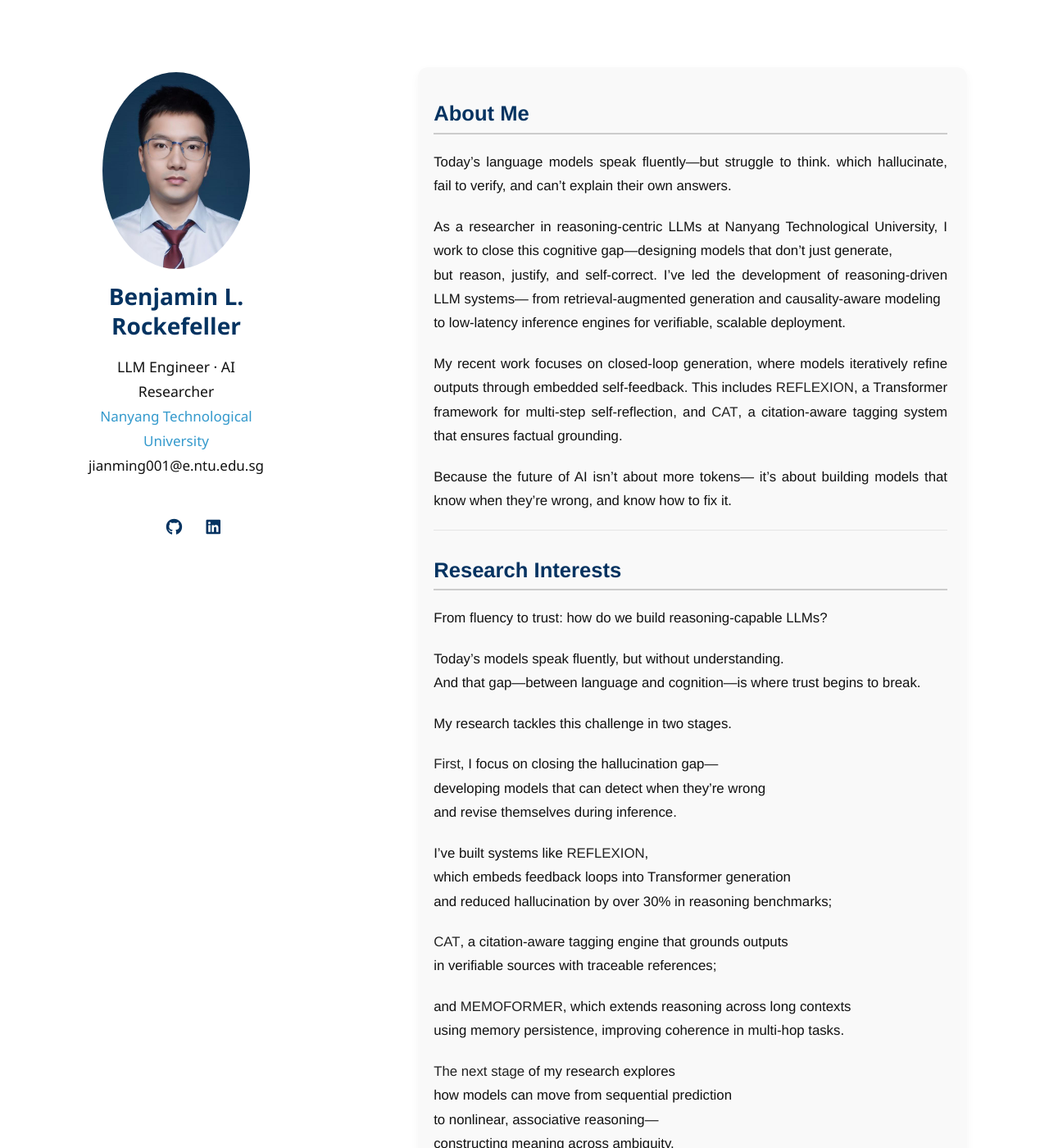
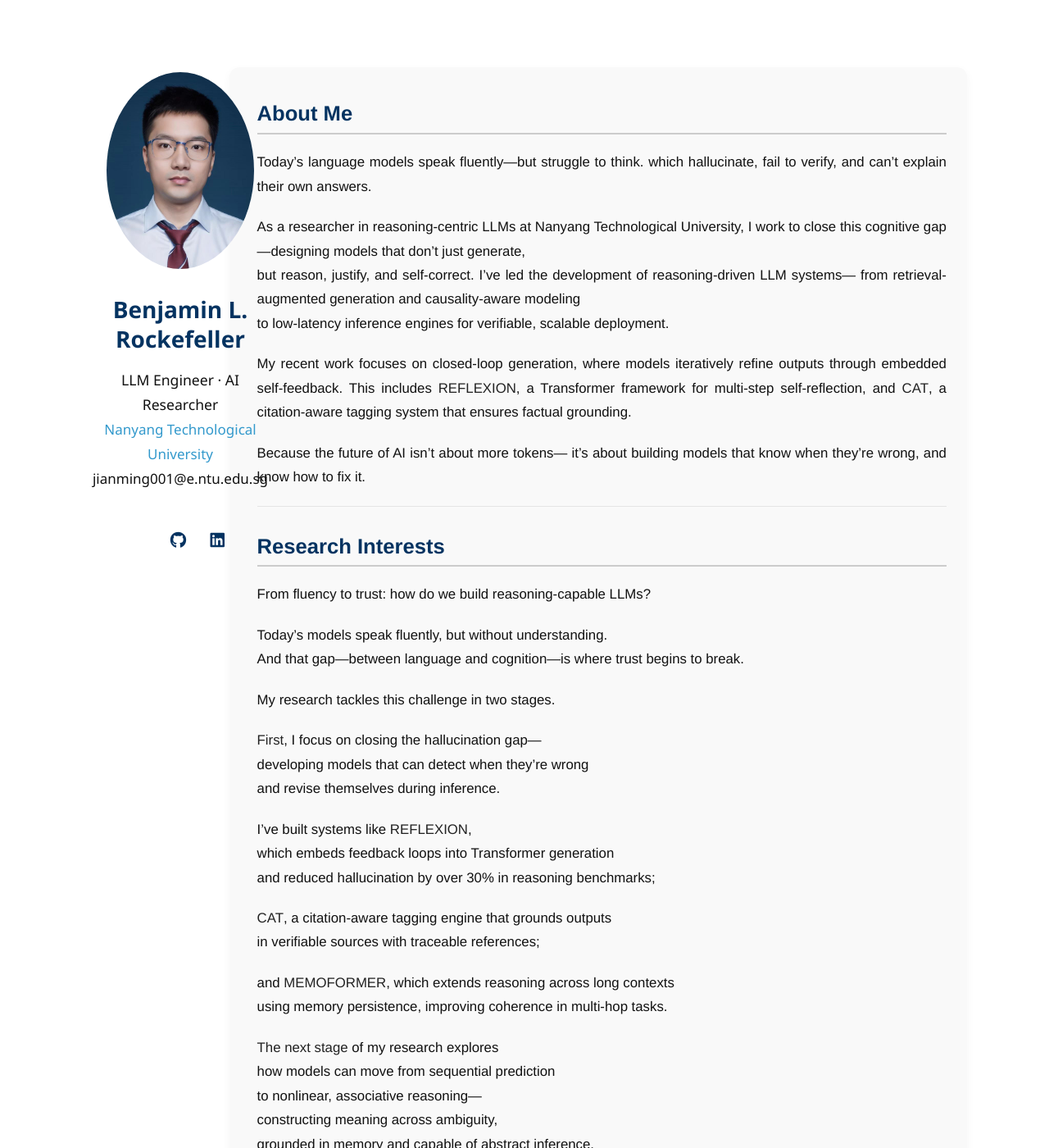
Before and after one commit to BenjaminRockefeller/benjaminrockefeller.github.io, a Jekyll site: the page built from index.md, in a window 1280 px wide and 1400 px high. Shown: the whole window at 82% size. Built offline with Jekyll 4.4.1, drawn with Linux system fonts in a browser that asks for light colours; a style sheet for code colours, icons or effects is not loaded; our own code applies the rules of GitHub Pages for plain Markdown files.

Commit message:
Update minimal-light.scss

```diff
--- a/_sass/minimal-light.scss
+++ b/_sass/minimal-light.scss
@@ -1012,102 +1012,57 @@ section p {
   margin-bottom: 1.2em !important;
   word-break: break-word;
 }
-/* ✅ 统一布局逻辑，避免文字压住头像 */
-
+/* 最外层横向布局 */
 .wrapper {
-  width: 1160px;
-  margin: 0 auto;
   display: flex;
   flex-direction: row;
   align-items: flex-start;
+  width: 100%;
+  max-width: 1080px;
+  margin: 0 auto;
+  padding-top: 1.5rem;
 }
 
-/* 左侧头像区 */
+/* 左侧固定宽度栏（头像 + 基本信息） */
 header {
-  width: 240px;
-  flex-shrink: 0;
-  padding-top: 2.5em;
+  width: 240px;               /* ✅ 固定宽度，右边根据它来贴近 */
   text-align: center;
-  position: relative;
-  z-index: 1;
+  padding: 0;
+  margin: 0;
 }
 
-/* 头像更大更精致 */
+/* 头像放大 */
 .image.avatar img {
-  width: 160px;
-  padding: 10px;
+  width: 180px;               /* ✅ 放大头像 */
   border-radius: 100%;
+  padding: 6px;
+  margin-bottom: 1rem;
 }
 
-/* 右侧正文区 */
+/* 右侧内容贴近左边，仅留 2em 空隙 */
 section {
   flex: 1;
-  margin-left: 2rem; /* 保持间隔防重叠 */
-  padding: 2.5em 2.5rem 50px 2.5rem;
-  max-width: 100%;
-  background-color: #f9f9f9;
+  padding-left: 2em;          /* ✅ 关键：只保留适当留白 */
+  padding-right: 1.5em;
+  padding-top: 0.5em;         /* ✅ 与头像对齐 */
+  background: #f9f9f9;
   border-radius: 12px;
-  box-shadow: 0 4px 12px rgba(0, 0, 0, 0.05);
-  line-height: 1.7;
+  box-shadow: 0 4px 12px rgba(0, 0, 0, 0.04);
 }
 
-/* 字体优化 */
+/* 通用文字设置 */
 body {
-  font-family: 'Microsoft YaHei', 'PingFang SC', 'Helvetica Neue', Arial, sans-serif;
-  font-size: 1.05rem;
-  color: #111;
-}
-/* === ✅ 布局调整：更靠左 + 上移 + 放大头像 === */
-.wrapper {
-  width: 1160px;
-  margin: 0 auto;
-  display: flex;
-  flex-direction: row;
-  align-items: flex-start;
-}
-
-/* 左侧：头像和信息卡片 */
-header {
-  width: 240px;
-  padding-top: 2.2em; /* 原 2.5em，减少顶部空白 */
-  text-align: center;
-}
-
-/* 更大头像尺寸 */
-.image.avatar img {
-  width: 180px;         /* 原 140px → 180 更醒目 */
-  padding: 10px;
-  border-radius: 100%;
-}
-
-/* 右侧：正文排版区域 */
-section {
-  flex: 1;
-  margin-left: 1.8rem;         /* 让文字更靠近头像，但不重叠 */
-  padding-top: 2.2em;          /* 上移 about me 区域 */
-  padding-bottom: 50px;
-  padding-left: 2rem;
-  padding-right: 2rem;
-  max-width: 1020px;
-
-  background-color: #f9f9f9;
-  border-radius: 12px;
-  box-shadow: 0 4px 12px rgba(0, 0, 0, 0.05);
-  line-height: 1.7;
-}
-
-/* 字体与段落优化 */
-body {
-  font-family: 'Microsoft YaHei', 'PingFang SC', 'Helvetica Neue', Arial, sans-serif;
-  font-size: 1.05rem;
+  font-family: 'Microsoft YaHei', 'PingFang SC', 'Segoe UI', Helvetica, Arial, sans-serif;
+  font-size: 17px;
+  line-height: 1.75;
   color: #111;
 }
 
+/* 标题段落美化 */
 section h2 {
-  margin-top: 1.8rem;
-  margin-bottom: 1.2rem;
   font-size: 1.6rem;
   font-weight: 600;
+  margin-top: 2rem;
   border-bottom: 2px solid #ccc;
   padding-bottom: 0.4rem;
 }
@@ -1116,67 +1071,3 @@ section p {
   margin-bottom: 1.2rem;
   text-align: justify;
 }
-/* === ✅ 精准对齐布局：靠左对齐、头像放大、顶部紧凑 === */
-
-/* 总体容器：紧凑布局 */
-.wrapper {
-  display: flex;
-  flex-direction: row;
-  align-items: flex-start;
-  margin: 0 auto;
-  width: 1080px; /* 宽度控制在视口中等宽 */
-  padding-top: 1.5rem; /* ✅ 缩减顶部留白 */
-}
-
-/* 左侧头像与信息栏 */
-header {
-  width: 230px;
-  text-align: center;
-  margin-top: 0rem;   /* ✅ 顶部尽量靠上 */
-  padding: 0;
-}
-
-/* 头像大小提升 + 居中 */
-.image.avatar img {
-  width: 180px;   /* ✅ 更大 */
-  border-radius: 100%;
-  padding: 6px;
-}
-
-/* 右侧正文区域 */
-section {
-  flex: 1;
-  margin-left: 24px;  /* ✅ 关键点：缩至2汉字宽 */
-  padding-top: 0.5rem; /* ✅ 跟头像对齐 */
-  padding-right: 1.5rem;
-  padding-left: 1.2rem;
-  max-width: none;
-  background-color: #f9f9f9;
-  border-radius: 12px;
-  box-shadow: 0 4px 12px rgba(0, 0, 0, 0.04);
-  line-height: 1.75;
-}
-
-/* 标题清晰分区 */
-section h2 {
-  margin-top: 2rem;
-  margin-bottom: 1.2rem;
-  font-size: 1.6rem;
-  font-weight: 600;
-  border-bottom: 2px solid #ccc;
-  padding-bottom: 0.4rem;
-}
-
-/* 段落样式清晰 */
-section p {
-  margin-bottom: 1.2rem;
-  text-align: justify;
-}
-
-/* 设置基础字体 */
-body {
-  font-family: 'Microsoft YaHei', 'PingFang SC', 'Segoe UI', 'Helvetica Neue', Helvetica, Arial, sans-serif;
-  font-size: 17px;
-  color: #111;
-  line-height: 1.75;
-}
```
